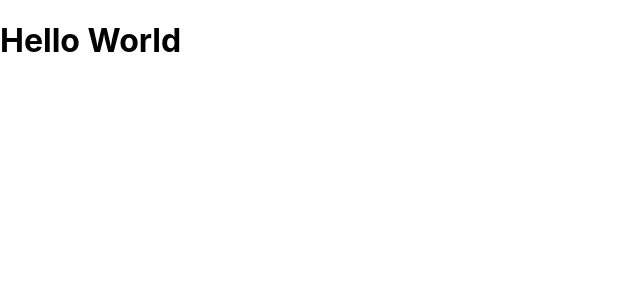
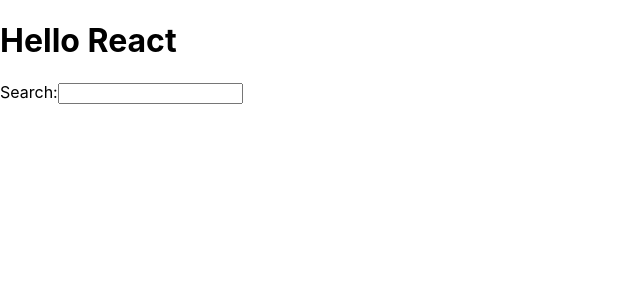
Before and after one commit to gjames5355/hacker-stories, a React (Create React App) app: page / in a window 1280 px wide. Shown: the top 300 px of the page, without its empty margins (0-640 px from the left). Built offline with nearby package versions, Linux system fonts and the light colour scheme.

Commit message:
complete react jsx

```diff
--- a/src/App.js
+++ b/src/App.js
@@ -1,9 +1,13 @@
-const title = 'React'
+function getTitle (title) {
+  return title
+}
 
 function App () {
   return (
     <div>
-      <h1>Hello World</h1>
+      <h1>Hello {getTitle('React')}</h1>
+      <label htmlFor='search'>Search:</label>
+      <input id='search' type='text' />
     </div>
   )
 }
```
